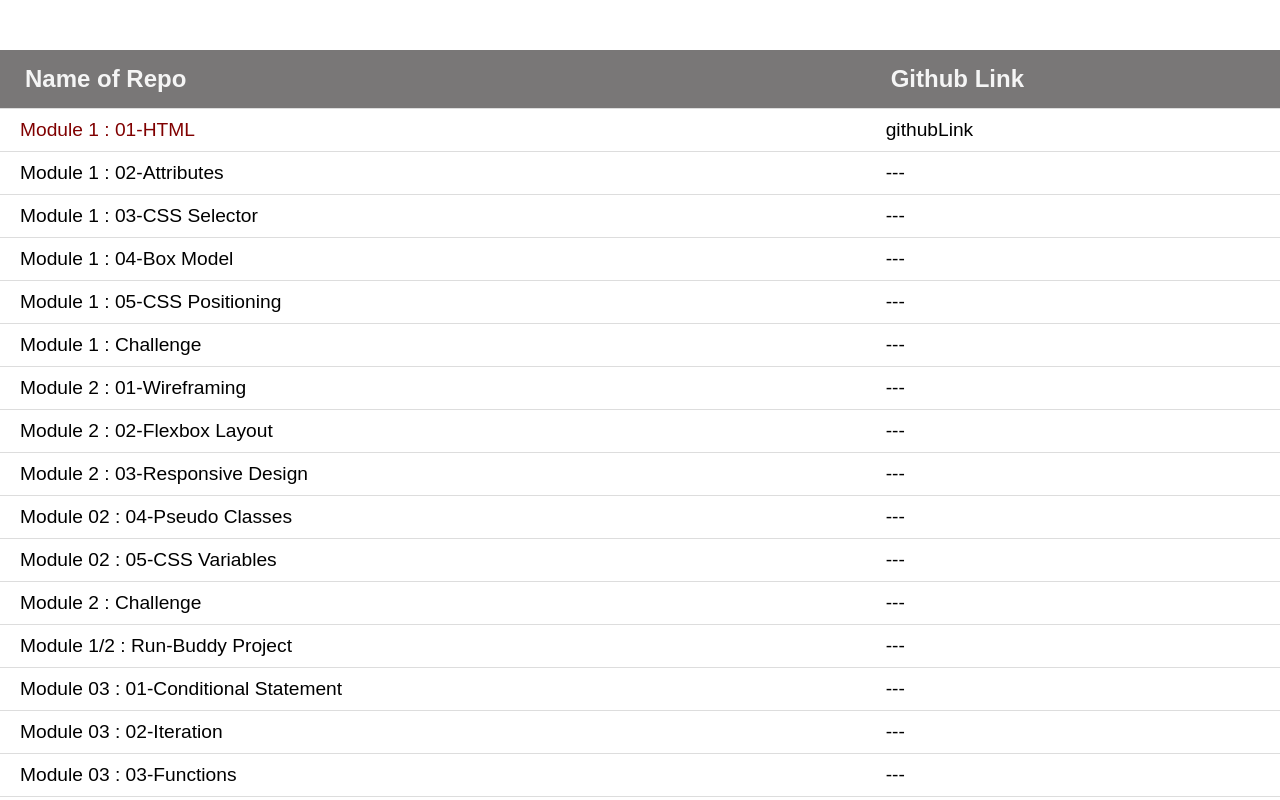
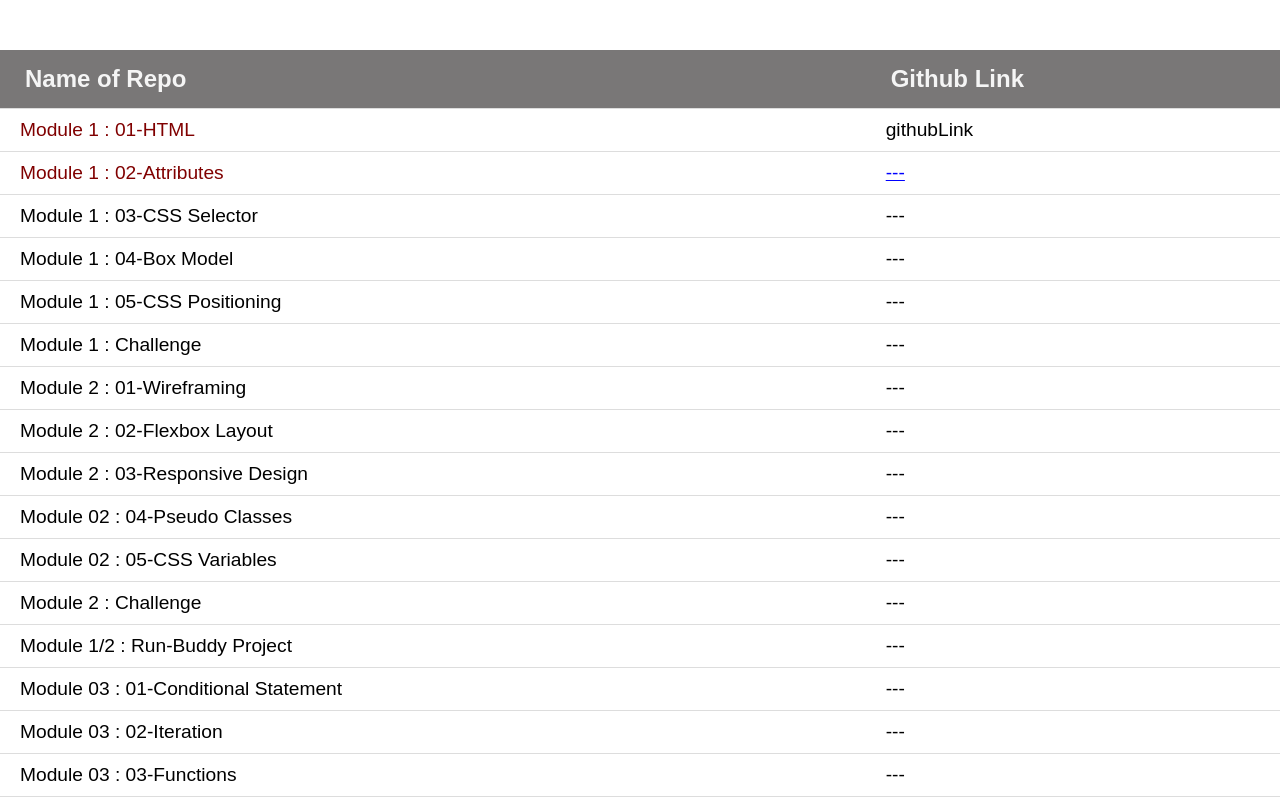
Before and after one commit to Viriya-Ashin/Module-Lessons, a plain HTML site: page index.html in a window 1280 px wide. Shown: the top 800 px of the page. Drawn offline with Linux system fonts and the light colour scheme.

Commit message:
added github link

```diff
--- a/index.html
+++ b/index.html
@@ -14,11 +14,11 @@
       </tr>
       <tr>
         <td id="repoName">Module 1 : 01-HTML</td>
-        <td id="https://viriya-ashin.github.io/1.html/">githubLink</td>
+        <td id="#https://viriya-ashin.github.io/1.html/">githubLink</td>
       </tr>
       <tr>
-        <td id=“repoName”>Module 1 : 02-Attributes</td>
-        <td id=“githubLink”>---</td>
+        <td id="repoName">Module 1 : 02-Attributes</td>
+        <td id="githubLink">---</td>
       </tr>
       <tr>
         <td id=“repoName”>Module 1 : 03-CSS Selector</td>
```
